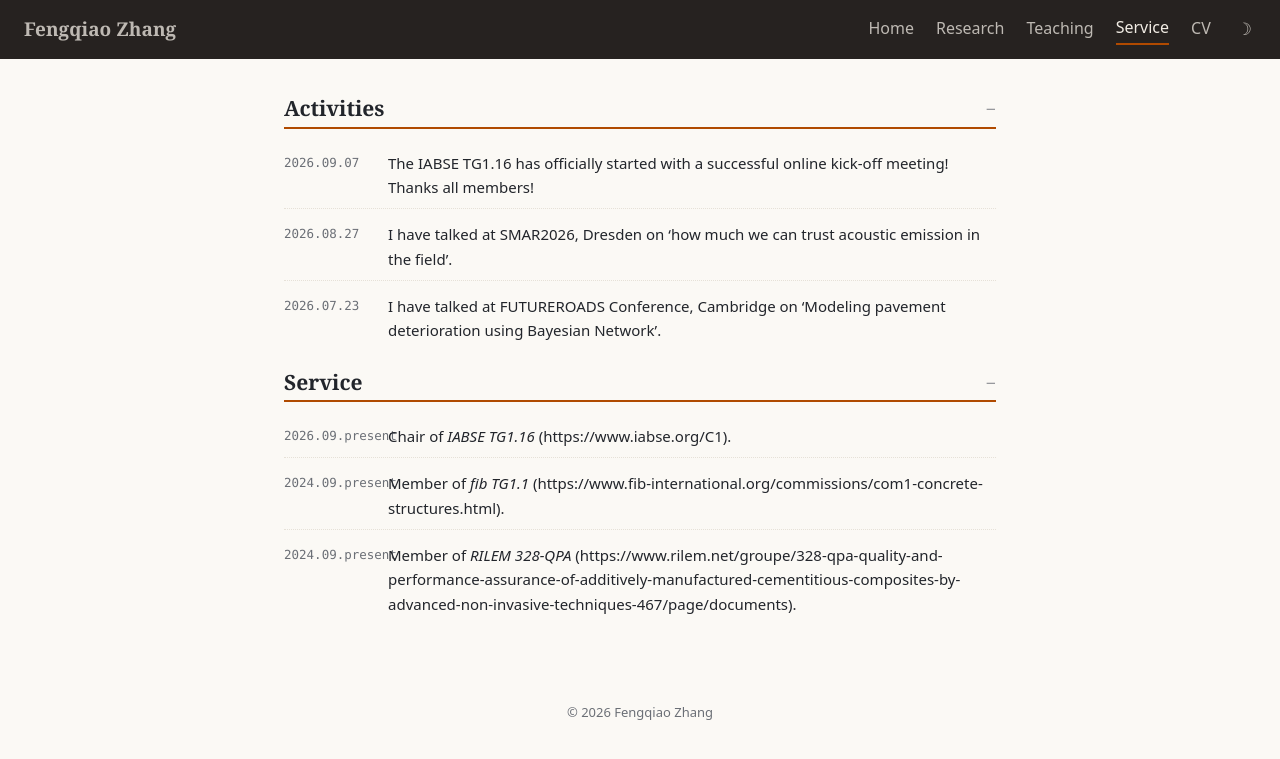
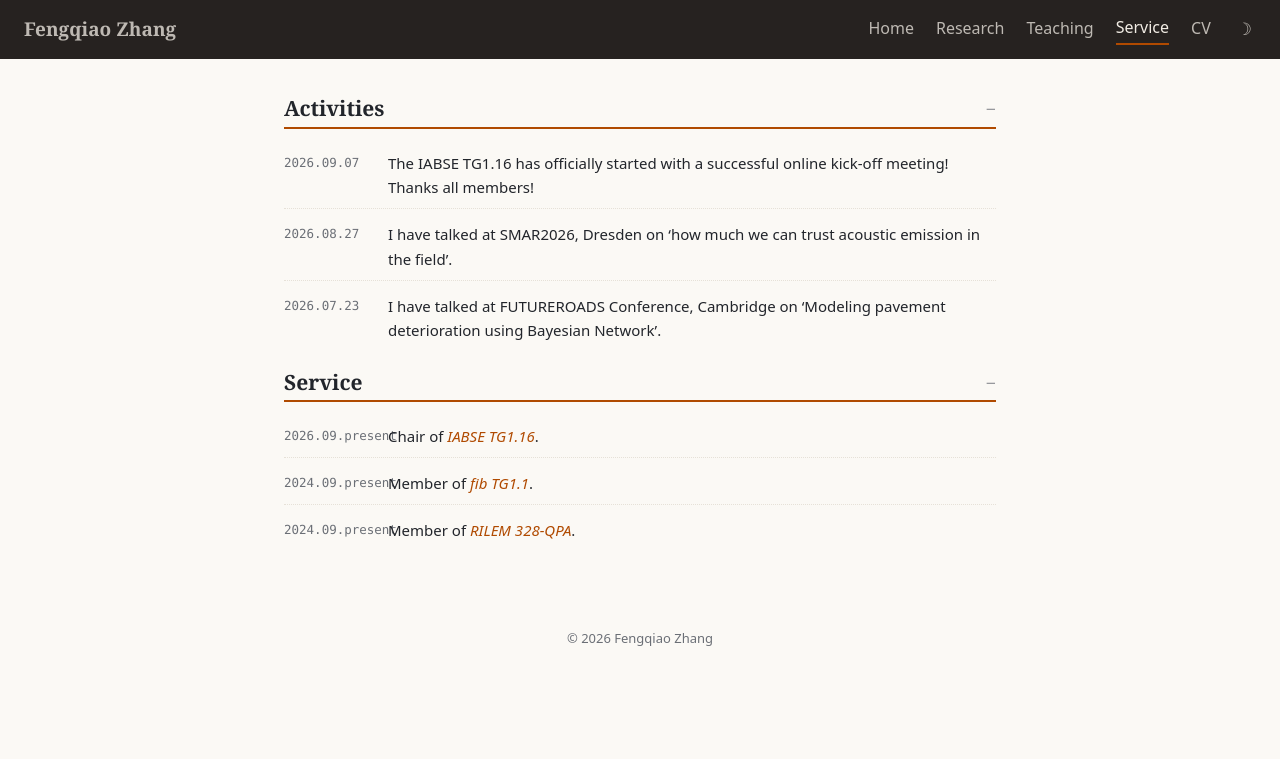
Before and after one commit to Fengqiao-Zhang/Fengqiao-Zhang.github.io, a Jekyll site: the page built from service.md, in a window 1280 px wide. Shown: the top 759 px of the page. Built offline with Jekyll 4.4.1, drawn with Linux system fonts in a browser that asks for light colours.

Commit message:
Update service.yml

```diff
--- a/_data/service.yml
+++ b/_data/service.yml
@@ -12,12 +12,12 @@
 
 - date: "2026.09-present"
   type: service
-  text: "Chair of *IABSE TG1.16* (https://www.iabse.org/C1)."
+  text: "Chair of [*IABSE TG1.16*](https://www.iabse.org/C1)."
 
 - date: "2024.09-present"
   type: service
-  text: "Member of *fib TG1.1* (https://www.fib-international.org/commissions/com1-concrete-structures.html)."
+  text: "Member of [*fib TG1.1*](https://www.fib-international.org/commissions/com1-concrete-structures.html)."
 
 - date: "2024.09-present"
   type: service
-  text: "Member of *RILEM 328-QPA* (https://www.rilem.net/groupe/328-qpa-quality-and-performance-assurance-of-additively-manufactured-cementitious-composites-by-advanced-non-invasive-techniques-467/page/documents)."
+  text: "Member of [*RILEM 328-QPA*](https://www.rilem.net/groupe/328-qpa-quality-and-performance-assurance-of-additively-manufactured-cementitious-composites-by-advanced-non-invasive-techniques-467/page/documents)."
```
